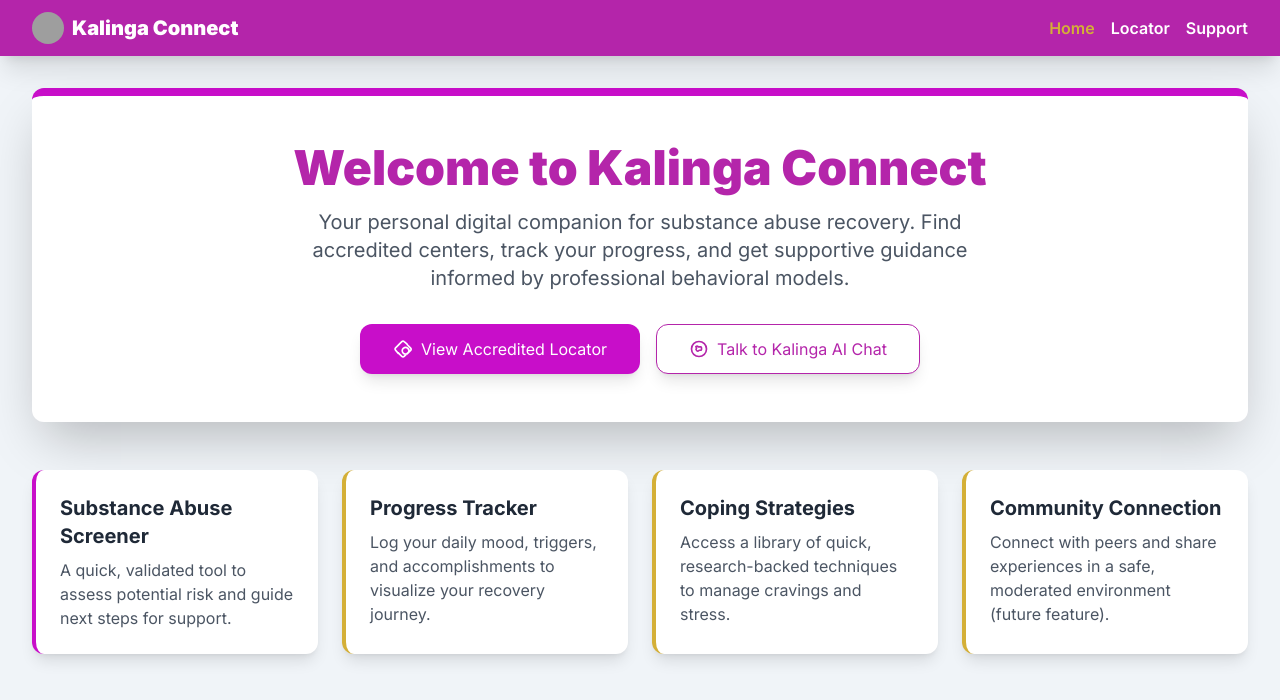
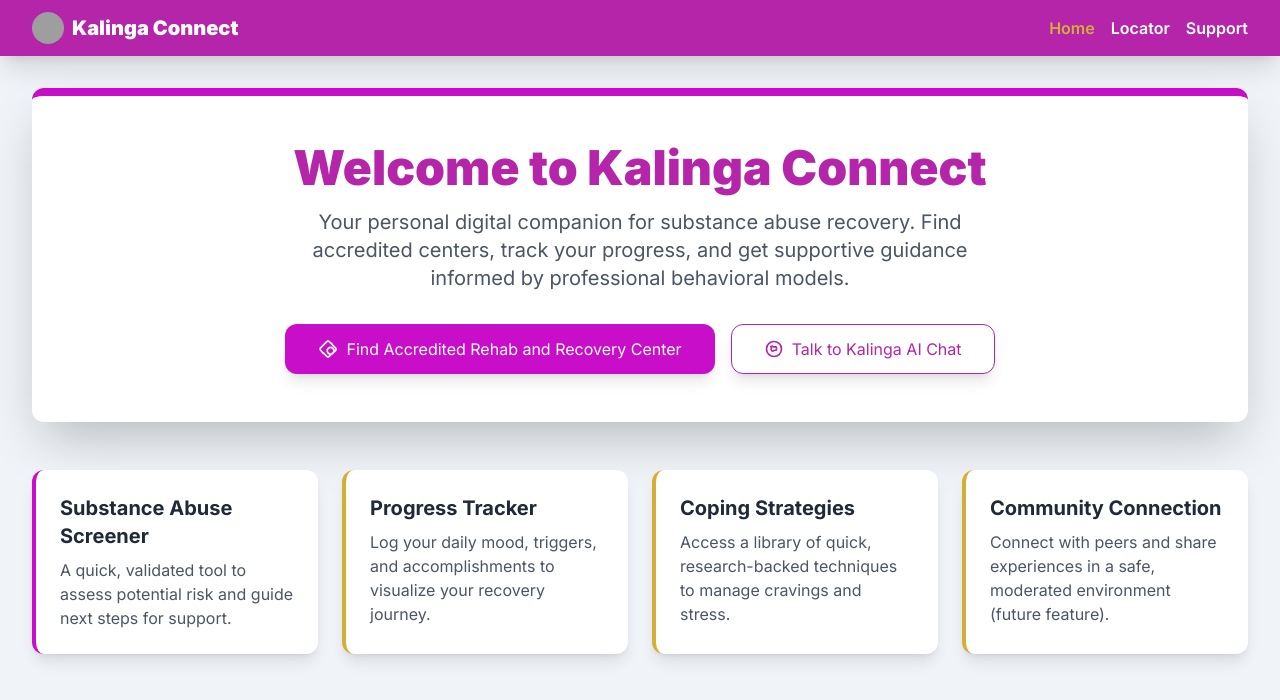
Before and after one commit to cognitioplus/kalinga-connect, a plain HTML site: page index.html in a window 1280 px wide. Drawn offline with nearby package versions, Linux system fonts and the light colour scheme; grey boxes are pictures that could not be loaded.

Commit message:
Update index.html

```diff
--- a/index.html
+++ b/index.html
@@ -114,7 +114,7 @@
                         text-white bg-kalinga-accent hover:bg-kalinga-primary transition duration-300 transform hover:scale-105
                         focus:outline-none focus:ring-4 focus:ring-kalinga-accent focus:ring-opacity-50">
                         <svg class="w-5 h-5 mr-2" fill="none" stroke="currentColor" viewBox="0 0 24 24" xmlns="http://www.w3.org/2000/svg"><path stroke-linecap="round" stroke-linejoin="round" stroke-width="2" d="M17.657 16.657L13.414 20.9a1.998 1.998 0 01-2.828 0l-4.243-4.243m10.606-10.606L13.414 3.1a1.998 1.998 0 00-2.828 0l-4.243 4.243m10.606 10.606l4.243-4.243a1.998 1.998 0 000-2.828l-4.243-4.243m-10.606 10.606L3.1 13.414a1.998 1.998 0 010-2.828l4.243-4.243m10.606 10.606a4 4 0 11-5.656-5.656 4 4 0 015.656 5.656z"></path></svg>
-                        View Accredited Locator
+                        Find Accredited Rehab and Recovery Center
                     </a>
                     <!-- SUPPORT BUTTON: Calls navigate('support') -->
                     <button onclick="navigate('support')" class="
```
